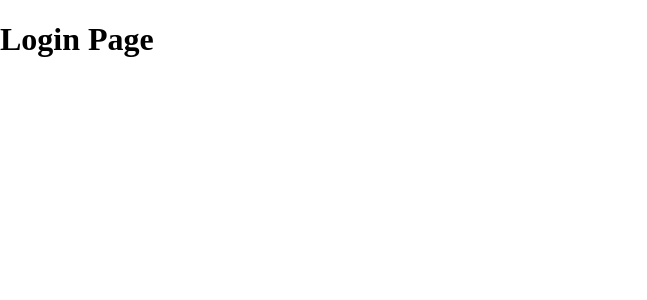
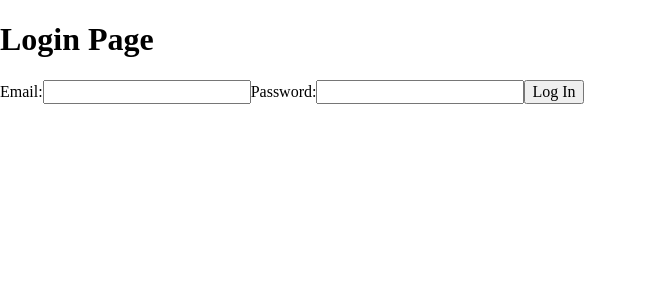
Before and after one commit to anywhere-fitness-tt2/Front-end, a React (Create React App) app in the folder anywhere-fitness/: page /login in a window 1280 px wide. Shown: the top 300 px of the page, without its empty margins (0-647 px from the left). Built offline with nearby package versions, Linux system fonts and the light colour scheme; the HTML template or start-up script is replaced by a standard one.

Commit message:
Login: first draft

```diff
--- a/anywhere-fitness/src/App.js
+++ b/anywhere-fitness/src/App.js
@@ -1,4 +1,5 @@
 import React from 'react';
+import Login from './components/Login'
 
 export default function App() {
   return (
--- a/anywhere-fitness/src/components/Login.js
+++ b/anywhere-fitness/src/components/Login.js
@@ -1,9 +1,59 @@
-import React from 'react';
+import React, { useState } from 'react';
+import axios from 'axios';
+
+const initialFormValues = {
+  email: '',
+  password: '',
+}
 
 export default function Login() {
+  const [formValues, setFormValues] = useState(initialFormValues)
+
+  const onChange = evt => {
+    const { name, value } = evt.target
+    setFormValues({...formValues, [name]:value})
+  }
+
+  const onSubmit = evt => {
+    evt.preventDefault()
+
+    //Cancel submit if one field is empty
+    if(!formValues.email || !formValues.password){ return }
+
+    axios
+        .post('fakeapi.com', formValues)
+        .then(res => {
+          console.log("POST RESPONSE:", res) //NEED UPDATE WITH BACKEND
+          setFormValues(initialFormValues)
+        })
+        .catch(err => console.log(err))
+  }
+
+
   return (
     <>
       <h1>Login Page</h1>
+      <form>
+        <label><span>Email:</span>
+          <input
+            name='email'
+            value= { formValues.email }
+            type='email'
+            onChange={ onChange }
+          ></input>
+        </label>
+
+        <label><span>Password:</span>
+          <input
+            name='password'
+            value= { formValues.password }
+            type='password'
+            onChange={ onChange }
+          ></input>
+        </label>
+
+        <button onClick={onSubmit} >Log In</button>
+      </form>
     </>
   );
 }
```
Also changed, not shown: 1 other file (tests, documents, lock files or other folders).
